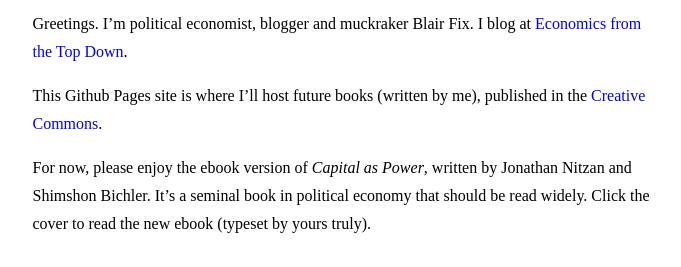
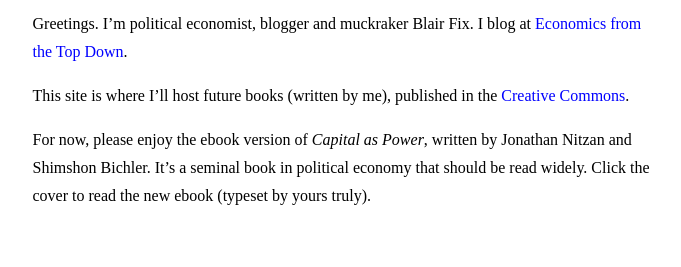
Before and after one commit to blairfix/blairfix.github.io, a plain HTML site: page index.html in a window 1280 px wide. Shown: the part 150-417 px from the top of the page, without its empty margins (295-976 px from the left). Drawn offline with Linux system fonts and the light colour scheme.

Commit message:
Sun Aug 23 10:47:07 EDT 2020

```diff
--- a/index.html
+++ b/index.html
@@ -4,7 +4,7 @@
 <h1 id="blair-fixs-github-pages">Blair Fix&rsquo;s Github Pages</h1>
 <p>Greetings. I&rsquo;m political economist, blogger and muckraker Blair Fix. I blog at <a href="https://economicsfromthetopdown.com/">Economics from the Top Down</a>.</p>
 
-<p>This Github Pages site is where I&rsquo;ll host future books (written by me), published in the <a href="https://creativecommons.org/">Creative Commons</a>.</p>
+<p>This site is where I&rsquo;ll host future books (written by me), published in the <a href="https://creativecommons.org/">Creative Commons</a>.</p>
 
 <p>For now, please enjoy the ebook version of <em>Capital as Power</em>, written by Jonathan Nitzan and Shimshon Bichler. It&rsquo;s a seminal book in political economy that should be read widely. Click the cover to read the new ebook (typeset by yours truly).</p>
 
```
